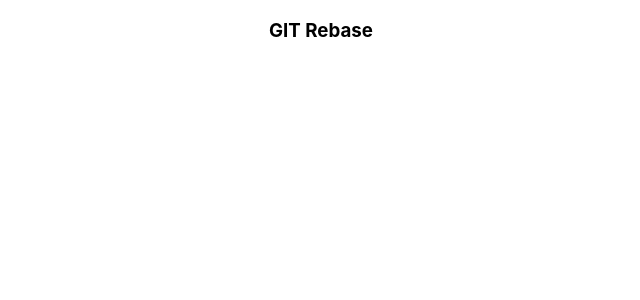
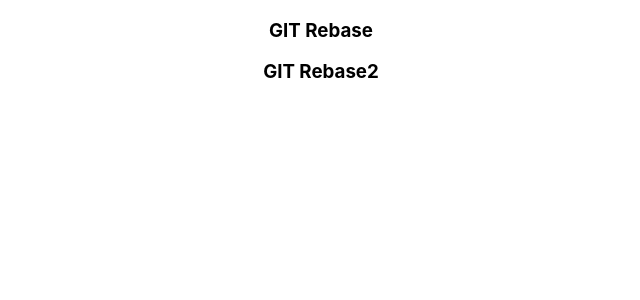
Before and after one commit to Sujanabhandari/github_commands_cheatsheet, a React (Create React App) app: page / in a window 1280 px wide. Shown: the top 300 px of the page, without its empty margins (319-959 px from the left). Built offline with nearby package versions, Linux system fonts and the light colour scheme.

Commit message:
Rebase changes

```diff
--- a/src/App.js
+++ b/src/App.js
@@ -5,6 +5,7 @@ function App() {
   return (
     <div className="App">
      <h3>GIT Rebase</h3>
+     <h3>GIT Rebase2</h3>
     </div>
   );
 }
```
